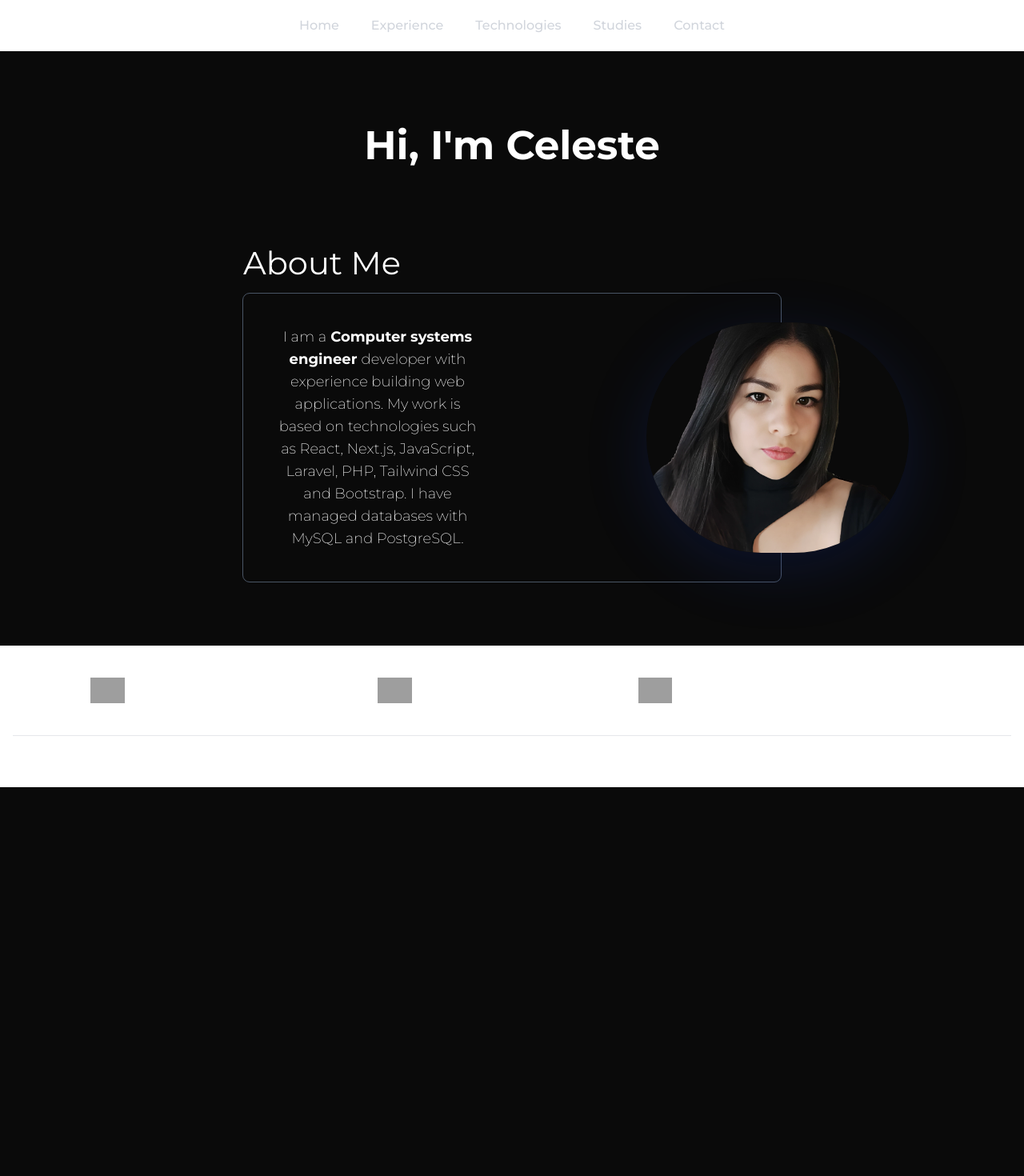
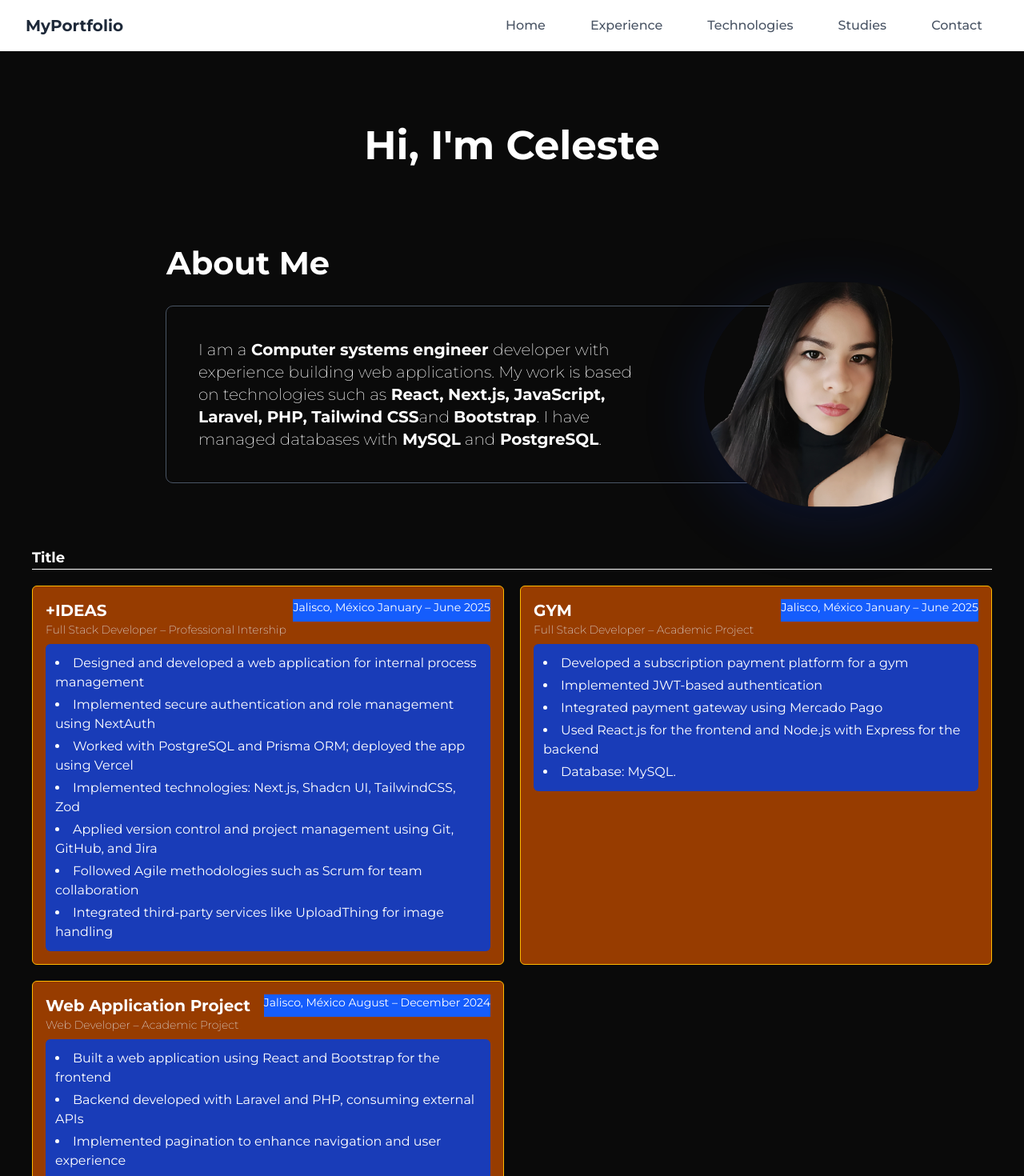
Before and after one commit to CelesteOC21/portfolio, a Next.js app: page / in a window 1280 px wide. Shown: the top 1470 px of the page at 80% size. Before the commit the page ends 984 px from the top, so only its background shows below. Built offline with nearby package versions, Linux system fonts and the light colour scheme; grey boxes are pictures that could not be loaded.

Commit message:
Added responsiveness to home, experience, and header

```diff
--- /dev/null
+++ b/app/(home)/components/experiencie.jsx
@@ -0,0 +1,76 @@
+import React from "react";
+
+export default function Experiencie() {
+  const experiences = [
+    {
+      title: "+IDEAS",
+      position: "Full Stack Developer – Professional Intership",
+      description:
+        "Designed and developed a web application for internal process management. Implemented secure authentication and role management using NextAuth. Worked with PostgreSQL and Prisma ORM; deployed the app using Vercel. Implemented technologies: Next.js, Shadcn UI, TailwindCSS, Zod. Applied version control and project management using Git, GitHub, and Jira. Followed Agile methodologies such as Scrum for team collaboration. Integrated third-party services like UploadThing for image handling ",
+      date: "Jalisco, México  January – June 2025  ",
+    },
+    {
+      title: "GYM",
+      position: "Full Stack Developer – Academic Project",
+      description:
+        "Developed a subscription payment platform for a gym. Implemented JWT-based authentication. Integrated payment gateway using Mercado Pago. Used React.js for the frontend and Node.js with Express for the backend. Database: MySQL.",
+
+      date: "Jalisco, México  January – June 2025  ",
+    },
+    {
+      title: "Web Application Project",
+      position: "Web Developer – Academic Project",
+      description:
+        "Built a web application using React and Bootstrap for the frontend. Backend developed with Laravel and PHP, consuming external APIs. Implemented pagination to enhance navigation and user experience. Used Bootstrap to create a responsive web interface.",
+      date: "Jalisco, México  August – December 2024   ",
+    },
+  ];
+
+  return (
+    <div>
+      <div className="my-5">
+        <p className="text-lg font-bold">Title</p>
+        <hr />
+      </div>
+
+      <div className="container w-auto mx-auto sm:max-w-7xl">
+        <div className="grid grid-cols-1 sm:grid-cols-2 gap-5 lg:grid-cols-2">
+          {experiences.map((experiencie, index) => (
+            <div
+              className="border border-amber-400 rounded-md p-4 bg-amber-800"
+              key={index}
+            >
+              <div className="flex flex-col sm:flex-row justify-between mb-2">
+                <div className="text-xl font-bold text-white">
+                  {experiencie.title}
+                  <div className="text-gray-200 font-extralight text-sm">
+                    {experiencie.position}
+                  </div>
+                </div>
+
+                <div className="text-sm  text-white justify-end bg-blue-600 mb-5">
+                  {experiencie.date}
+                </div>
+              </div>
+
+              <div className="bg-blue-800 rounded-md p-3">
+                {experiencie.description ? (
+                  <ul className="list-disc list-inside text-white space-y-1">
+                    {experiencie.description
+                      .split(". ")
+                      .map(
+                        (valor, i) =>
+                          valor.trim() && <li key={i}>{valor.trim()}</li>
+                      )}
+                  </ul>
+                ) : (
+                  <p className="text-gray-300">"HoA"</p>
+                )}
+              </div>
+            </div>
+          ))}
+        </div>
+      </div>
+    </div>
+  );
+}
--- a/app/(home)/components/header.jsx
+++ b/app/(home)/components/header.jsx
@@ -1,47 +1,97 @@
+"use client";
+import { useState } from "react";
 import Link from "next/link";
-import React from "react";
+import { Menu, X } from "lucide-react";
 
-export default function Header() {
+export default function Navbar() {
+  const [isOpen, setIsOpen] = useState(false);
+
   return (
-    <div>
     <nav className="bg-white shadow-sm dark:bg-gray-900">
-        <div className="w-full px-2 sm:px-6 lg:px-8">
-          <div className="relative flex flex-wrap justify-center h-16 items-center">
-            <div>
+      <div className="w-full px-4 sm:px-6 lg:px-8">
+        <div className="flex justify-between h-16 items-center">
+          <div className="flex-shrink-0 text-xl font-bold text-gray-800 dark:text-white">
+            MyPortfolio
+          </div>
+
+          <div className="lg:hidden">
+            <button
+              onClick={() => setIsOpen(!isOpen)}
+              className="text-gray-800 dark:text-gray-300 hover:text-gray-600 dark:hover:text-white focus:outline-none"
+            >
+              {isOpen ? <X size={28} /> : <Menu size={28} />}
+            </button>
+          </div>
+
+          <div className="hidden lg:flex space-x-4">
             <Link
               href="/"
-                className="rounded-md px-5 py-2 text-md font-medium text-gray-300 hover:bg-white/5 hover:text-white"
+              className="rounded-md px-5 py-2 text-md font-medium text-gray-600 dark:text-gray-300 hover:bg-white/5 hover:text-white"
             >
               Home
             </Link>
             <Link
-                href="#"
-                className="rounded-md px-5 py-2 text-md font-medium text-gray-300 hover:bg-white/5 hover:text-white"
+              href="#experience"
+              className="rounded-md px-5 py-2 text-md font-medium text-gray-600 dark:text-gray-300 hover:bg-white/5 hover:text-white"
             >
               Experience
             </Link>
             <Link
-                href="#"
-                className="rounded-md px-5 py-2 text-md font-medium text-gray-300 hover:bg-white/5 hover:text-white"
+              href="#technologies"
+              className="rounded-md px-5 py-2 text-md font-medium text-gray-600 dark:text-gray-300 hover:bg-white/5 hover:text-white"
             >
               Technologies
             </Link>
             <Link
-                href="#"
-                className="rounded-md px-5 py-2 text-md font-medium text-gray-300 hover:bg-white/5 hover:text-white"
+              href="#studies"
+              className="rounded-md px-5 py-2 text-md font-medium text-gray-600 dark:text-gray-300 hover:bg-white/5 hover:text-white"
             >
               Studies
             </Link>
             <Link
-                href="#"
-                className="rounded-md px-5 py-2 text-md font-medium text-gray-300 hover:bg-white/5 hover:text-white"
+              href="#contact"
+              className="rounded-md px-5 py-2 text-md font-medium text-gray-600 dark:text-gray-300 hover:bg-white/5 hover:text-white"
             >
               Contact
             </Link>
           </div>
         </div>
+
+        {isOpen && (
+          <div className="lg:hidden mt-2 space-y-2 pb-4">
+            <Link
+              href="/"
+              className="block rounded-md px-4 py-2 text-md font-medium text-gray-700 dark:text-gray-300 hover:bg-gray-200 dark:hover:bg-gray-700"
+            >
+              Home
+            </Link>
+            <Link
+              href="#experience"
+              className="block rounded-md px-4 py-2 text-md font-medium text-gray-700 dark:text-gray-300 hover:bg-gray-200 dark:hover:bg-gray-700"
+            >
+              Experience
+            </Link>
+            <Link
+              href="#technologies"
+              className="block rounded-md px-4 py-2 text-md font-medium text-gray-700 dark:text-gray-300 hover:bg-gray-200 dark:hover:bg-gray-700"
+            >
+              Technologies
+            </Link>
+            <Link
+              href="#studies"
+              className="block rounded-md px-4 py-2 text-md font-medium text-gray-700 dark:text-gray-300 hover:bg-gray-200 dark:hover:bg-gray-700"
+            >
+              Studies
+            </Link>
+            <Link
+              href="#contact"
+              className="block rounded-md px-4 py-2 text-md font-medium text-gray-700 dark:text-gray-300 hover:bg-gray-200 dark:hover:bg-gray-700"
+            >
+              Contact
+            </Link>
+          </div>
+        )}
       </div>
     </nav>
-    </div>
   );
 }
--- a/app/(home)/components/home.jsx
+++ b/app/(home)/components/home.jsx
@@ -1,24 +1,46 @@
 export default function Presentation() {
   return (
-    <div class="relative w-2xl h-2xl mx-auto">
-      <h2 className="text-[40px] mb-2 ">About Me</h2>
+    <div className="relative max-w-4xl mx-auto px-4">
+      <h2 className="text-[32px] sm:text-[36px] lg:text-[40px] font-bold mb-6 text-center lg:text-left">
+        About Me
+      </h2>
 
-      <div className="flex flex-row dark:border-gray-600 outline-1 outline-gray-600 rounded-lg">
-        <div className="basis-1/2 flex p-10 text-center text-lg">
+      {/* Contenedor principal */}
+      <div className="relative flex flex-col lg:flex-row dark:border-gray-600 outline-1 outline-gray-600 rounded-lg p-6 lg:p-10">
+        {/* Texto */}
+        <div className="flex-1 text-center lg:text-left text-base sm:text-lg lg:text-xl pr-0 lg:pr-56">
           <p className="font-extralight">
             I am a<span className="font-bold"> Computer systems engineer </span>
             developer with experience building web applications. My work is
-            based on technologies such as React, Next.js, JavaScript, Laravel,
-            PHP, Tailwind CSS and Bootstrap. I have managed databases with MySQL
-            and PostgreSQL.
+            based on technologies such as
+            <span className="font-semibold">
+              {" "}
+              React, Next.js, JavaScript, Laravel, PHP, Tailwind CSS
+            </span>
+            and <span className="font-semibold">Bootstrap</span>. I have managed
+            databases with
+            <span className="font-semibold"> MySQL</span> and
+            <span className="font-semibold"> PostgreSQL</span>.
           </p>
         </div>
-      </div>
-      <div class="absolute right-[-10rem] top-50 -translate-y-1/3">
-        <img
-          src="../celes.png"
-          class="rounded-full shadow-[0_20px_80px_rgba(5,_112,_184,_0.7)] shadow-blue-800/20 w-82"
-        />
+
+        {/* Imagen flotante */}
+        <div className="absolute hidden lg:block right-[-8rem] top-1/2 -translate-y-1/2">
+          <img
+            src="../celes.png"
+            alt="Profile"
+            className="rounded-full shadow-[0_20px_80px_rgba(5,_112,_184,_0.7)] shadow-blue-800/20 w-72 lg:w-80"
+          />
+        </div>
+
+        {/* Imagen normal para móviles */}
+        <div className="flex justify-center mt-6 lg:hidden">
+          <img
+            src="../celes.png"
+            alt="Profile"
+            className="rounded-full shadow-[0_20px_80px_rgba(5,_112,_184,_0.7)] shadow-blue-800/20 w-48 sm:w-60"
+          />
+        </div>
       </div>
     </div>
   );
--- a/app/(home)/page.js
+++ b/app/(home)/page.js
@@ -1,5 +1,6 @@
 import React from "react";
 import Presentation from "./components/home";
+import Experiencie from "./components/experiencie";
 
 export default function Home() {
   return (
@@ -10,6 +11,9 @@ export default function Home() {
       <div className="m-10 my-20">
         <Presentation />
       </div>
+      <div className="m-10 my-20">
+        <Experiencie />
+      </div>
     </div>
   );
 }
--- a/package.json
+++ b/package.json
@@ -9,9 +9,10 @@
     "lint": "next lint"
   },
   "dependencies": {
+    "lucide-react": "^0.542.0",
+    "next": "15.4.6",
     "react": "19.1.0",
-    "react-dom": "19.1.0",
-    "next": "15.4.6"
+    "react-dom": "19.1.0"
   },
   "devDependencies": {
     "@tailwindcss/postcss": "^4",
```
Also changed, not shown: 1 other file (tests, documents, lock files or other folders). Lines whose indentation alone changed are shown as unchanged.
